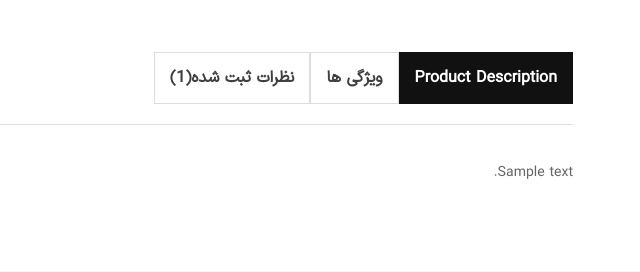
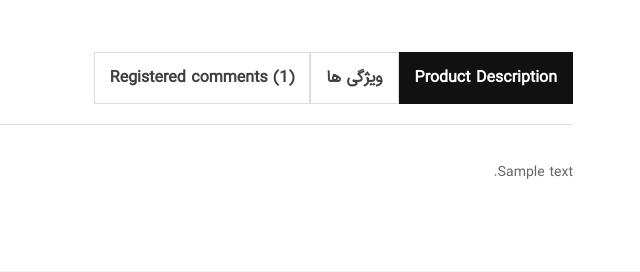
Before and after one commit to sabermodirian/django_e-shop, a Django app: page /products/1/ in a window 1280 px wide. Shown: the part 781-1053 px from the top of the page, without its empty margins (640-1280 px from the left). Run offline with Django 4.2, Linux system fonts and the light colour scheme; tables that the repository leaves empty hold one stand-in row (values such as "Sample post"); parts of the project's set-up code (start-up, migrations or seed data) failed here and were passed over; some libraries are stand-ins or nearby versions; some web fonts are replaced.

Commit message:
54)مفهوم Fuzzy Translation و اجرای دستورات ترجمه برای چند عبارت دیگر

```diff
--- a/products/templates/products/product_details.html
+++ b/products/templates/products/product_details.html
@@ -82,7 +82,7 @@
                                     </a>
                                     <a class="m-0 product-data-tab__link nav-link" id="nav-reviews-tab"
                                        data-toggle="tab" href="#nav-reviews" role="tab" aria-selected="true">
-                                        <span>نظرات ثبت شده({{ product.rel_prdct_cmmnts.all|only_active_comments|length }})</span>
+                                        <span>{% trans 'Registered comments' %} ({{ product.rel_prdct_cmmnts.all|only_active_comments|length }})</span>
 {#                                        <span>نظرات ({{ product.rel_prdct_cmmnts.count }})</span>#}
                                     </a>
                                 </div>
@@ -122,8 +122,8 @@
                                     <div class="tab-pane fade" id="nav-reviews" role="tabpanel"
                                          aria-labelledby="nav-reviews-tab">
                                         <div class="product-reviews">
-                                            <h3 class="review__title">{{ product.rel_prdct_cmmnts.count }} نظر برای {{ product.title }} ارسال شده است  </h3>
-                                            <h3 class="review__title">{{ product.rel_prdct_cmmnts.all|only_active_comments|length }} نظر برای {{ product.title }} تایید شده است  </h3>
+                                            <h5 class="review__title">{{ product.rel_prdct_cmmnts.count }} {% trans 'Comment(s) for' %} {{ product.title }} {% translate 'sent done.' %}  </h5>
+                                            <h5 class="review__title">{{ product.rel_prdct_cmmnts.all|only_active_comments|length }} {% trans 'Comment(s) for' %} {{ product.title }} تایید شده است  </h5>
 
                                             <ul class="review__list">
                                                 {% for coment in product.rel_prdct_cmmnts.all|only_active_comments %}
```
Also changed, not shown: products/locale/fa/LC_MESSAGES/django.po, 1 other file.
